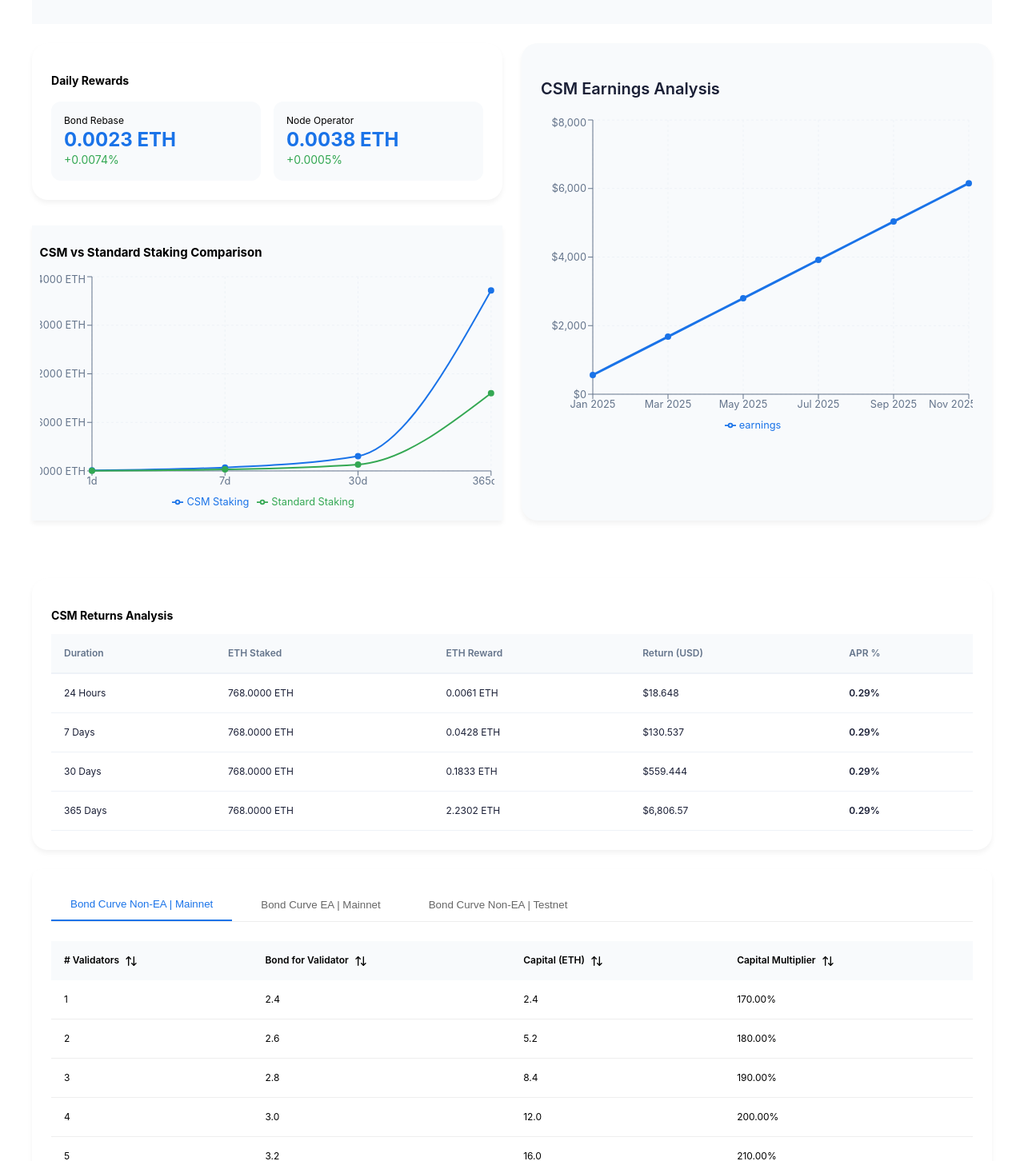
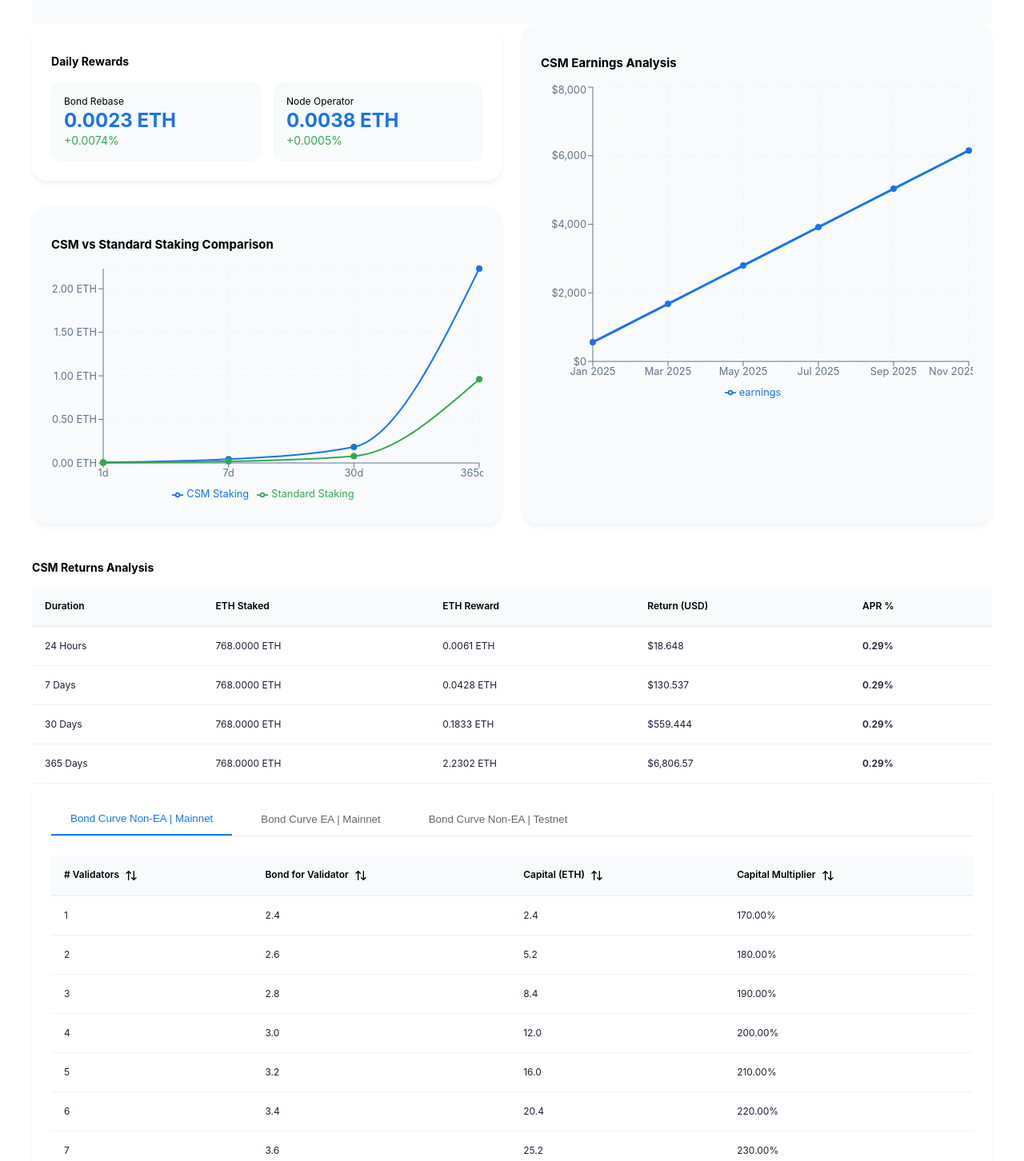
Before and after one commit to kayvee-x/lido-csm, a React (Create React App) app: page / in a window 1280 px wide. Shown: the part 363-1815 px from the top of the page at 80% size. Built offline with nearby package versions, Linux system fonts and the light colour scheme; no server answers.

Commit message:
graph fix

```diff
--- a/src/app.css
+++ b/src/app.css
@@ -1,8 +1,11 @@
+/* Base Styles */
 body {
   font-size: 12px;
   line-height: 1.3333733333;
   font-weight: 400;
 }
+
+/* Layout Containers */
 .calculator-container {
   min-height: 100vh;
   padding: 0px 10px;
@@ -16,6 +19,13 @@ body {
   border: 1px solid rgba(255, 255, 255, 0.1);
 }
 
+.calculator-main {
+  display: flex;
+  flex-direction: column;
+  gap: 40px;
+}
+
+/* Header Styles */
 .calculator-header {
   text-align: center;
   margin-bottom: 20px;
@@ -32,52 +42,64 @@ body {
   margin-top: 15px;
 }
 
-  .calculator-main {
-    display: flex;
-    flex-direction: column;
-    gap: 40px;
-  }
-
+/* Input Sections */
 .calculator-input-section {
   backdrop-filter: blur(10px);
   border-radius: 20px;
   padding: 30px;
 }
 
+.input-wrapper {
+  display: flex;
+  flex-direction: row;
+  justify-content: space-between;
+  padding: 1rem 3rem;
+  background: #f8fafc;
+}
+
+.input-group, .select-group {
+  display: flex;
+  align-items: center;
+  gap: 20px;
+  margin: 20px 0;
+}
+
+.input-label {
+  min-width: 120px;
+  flex-shrink: 0;
+}
+
+.input-field {
+  width: 150px;
+  padding: 8px 12px;
+  flex: 1;
+}
+
+/* Form Controls */
+input, select {
+  border: 1px solid #86868b;
+  padding: 10px 10px;
+  border-radius: 5px;
+  font-size: 16px;
+  transition: all 0.3s ease;
+  margin-left: 5px;
+}
+
+input:focus, select:focus {
+  border-color: #86868b;
+}
+
+/* Results Section */
 .calculator-results {
   display: grid;
   grid-template-columns: repeat(auto-fit, minmax(350px, 1fr));
   gap: 30px;
 }
+
 .calculator-content {
   display: flex;
   flex-direction: column;
   gap: 2rem;
-  }
-
-  .primary-section {
-    display: flex;
-    flex-direction: column;
-    gap: 1.5rem;
-  }
-
-  .metrics-grid {
-    display: grid;
-    grid-template-columns: repeat(auto-fit, minmax(350px, 1fr));
-    gap: 1.5rem;
-  }
-
-  .analysis-section {
-    display: flex;
-    flex-direction: column;
-    gap: 1.5rem;
-    margin-top: 1rem;
-  }
-
-  @media (max-width: 768px) {
-    .metrics-grid {
-      grid-template-columns: 1fr;
-    }
 }
 
 .calculator-breakdown,
@@ -94,20 +116,11 @@ body {
   border-color: #0071e3;
 }
 
-  input, select {
-    border: 1px solid rgb(7, 0, 0);
-    padding: 10px 10px;
-    border-radius: 5px;
-    font-size: 16px;
-    transition: all 0.3s ease;
-    margin-left: 5px;
-    border-color: #86868b;
-
-  }
-
-  input:focus, select:focus {
-    border-color: #86868b;
-    /* box-shadow: 0 0 0 2px rgba(1, 23, 46, 0.3); */
+/* Metrics */
+.metrics-grid {
+  display: grid;
+  grid-template-columns: repeat(auto-fit, minmax(350px, 1fr));
+  gap: 1.5rem;
 }
 
 .metric-value {
@@ -123,53 +136,7 @@ body {
   letter-spacing: 1px;
 }
 
-  @media (max-width: 768px) {
-    .calculator-wrapper {
-      padding: 20px;
-    }
-
-    .calculator-title {
-      font-size: 2.5rem;
-    }
-  }
-
-  .input-wrapper {
-    display: flex;
-    flex-direction: row;
-    justify-content: space-between;
-    padding: 1rem 3rem;
-    background: #f8fafc;
-  }
-  .input-group {
-    display: flex;
-    align-items: center;
-    gap: 20px;
-    margin: 20px 0;
-  }
-  .input-field {
-    width: 150px;
-    padding: 8px 12px;
-  }
-
-
-
-  .input-label {
-    min-width: 120px;
-    flex-shrink: 0;
-  }
-
-  .input-field {
-    flex: 1;
-  }
-
-  .select-group {
-    display: flex;
-    align-items: center;
-    gap: 20px;
-    margin: 20px 0;
-  }
-
-
+/* Rewards Section */
 .rewards-panel {
   display: flex;
   flex-direction: column;
@@ -214,6 +181,7 @@ body {
   font-size: 0.875rem;
 }
 
+/* Timeline */
 .rewards-timeline {
   display: grid;
   grid-template-columns: repeat(4, 1fr);
@@ -235,78 +203,21 @@ body {
   color: #1a1f36;
 }
 
-  .earnings-chart  {
+/* Charts and Tables */
+.earnings-chart,
+.cumulative-rewards {
   font-size: 0.8rem;
   background: #f8fafc;
   border-radius: 20px;
   padding: 24px;
   box-shadow: 0 4px 6px rgba(0, 0, 0, 0.05);
 }
-  .cumulative-rewards{
-    font-size: 0.8rem;
-    background: #f8fafc;
-    box-shadow: 0 4px 6px rgba(0, 0, 0, 0.05);
-  }
-  .earnings-chart h3 {
-    font-size: 1.25rem;
-    font-weight: 600;
-    margin-bottom: 20px;
-    color: #1a1f36;
-  }
 
-  .staking-table-container {
-    background: white;
-    border-radius: 20px;
-    padding: 24px;
-    margin-top: 24px;
-    box-shadow: 0 4px 6px rgba(0, 0, 0, 0.05);
-  }
 .chart-container {
   font-size: 0.8rem;
 }
-  .table-responsive {
-    overflow-x: auto;
-    margin: 0 -24px;
-    padding: 0 24px;
-  }
 
-  .staking-table {
-    width: 100%;
-    border-collapse: separate;
-    border-spacing: 0;
-  }
-
-  .staking-table th {
-    background: #f8fafc;
-    padding: 16px;
-    text-align: left;
-    font-weight: 600;
-    color: #64748b;
-    border-bottom: 2px solid #eef2f7;
-  }
-
-  .staking-table td {
-    padding: 16px;
-    border-bottom: 1px solid #eef2f7;
-    color: #1a1f36;
-  }
-
-  .return-percentage {
-    color: #34a853;
-    font-weight: 600;
-  }
-
-  @media (max-width: 768px) {
-    .staking-table th,
-    .staking-table td {
-      padding: 12px;
-      font-size: 0.875rem;
-    }
-  }
-  .cumulative-rewards {
-    padding: 0.6rem;
-  }
-
+/* Bond Curve Styles */
 .bond-curve-container {
   background: white;
   border-radius: 12px;
@@ -339,21 +250,36 @@ body {
   border-bottom: 2px solid #1a73e8;
 }
 
-  .table-wrapper {
+/* Table Styles */
+.table-wrapper,
+.table-responsive {
   overflow-x: auto;
 }
 
-  .bond-table {
+.bond-table,
+.staking-table {
   width: 100%;
   border-collapse: separate;
   border-spacing: 0;
 }
 
-  .bond-table th {
+.bond-table th,
+.staking-table th {
   background: #f8fafc;
   padding: 16px;
   text-align: left;
   font-weight: 600;
+  border-bottom: 2px solid #eef2f7;
+}
+
+.bond-table td,
+.staking-table td {
+  padding: 16px;
+  border-bottom: 1px solid #eef2f7;
+  color: #1a1f36;
+}
+
+.bond-table th {
   cursor: pointer;
   user-select: none;
   white-space: nowrap;
@@ -361,11 +287,6 @@ body {
 
 .bond-table th:hover {
   background: #f1f5f9;
-  }
-
-  .bond-table td {
-    padding: 16px;
-    border-bottom: 1px solid #eee;
 }
 
 .bond-table tbody tr:hover {
@@ -380,8 +301,27 @@ body {
   vertical-align: middle;
 }
 
+.return-percentage {
+  color: #34a853;
+  font-weight: 600;
+}
+
+/* Responsive Styles */
 @media (max-width: 768px) {
-    .bond-curve-container {
+  .calculator-wrapper {
+    padding: 20px;
+  }
+
+  .calculator-title {
+    font-size: 2.5rem;
+  }
+
+  .metrics-grid {
+    grid-template-columns: 1fr;
+  }
+
+  .bond-curve-container,
+  .staking-table-container {
     padding: 16px;
   }
 
@@ -391,21 +331,20 @@ body {
   }
 
   .bond-table th,
-    .bond-table td {
+  .bond-table td,
+  .staking-table th,
+  .staking-table td {
     padding: 12px;
     font-size: 14px;
   }
-  }
-  @media (max-width: 768px) {
+
   .yield-comparison,
   .yield-chart-container {
     display: none;
   }
-    .input-group, .select-group {
-      display: flex;
-      gap: 20px;
-      margin: 20px 0;
+
+  .input-group,
+  .select-group {
     flex-direction: column;
-
   }
 }
--- a/src/components/RewardsBreakdown.jsx
+++ b/src/components/RewardsBreakdown.jsx
@@ -57,8 +57,11 @@ export function RewardsBreakdown({ daily, cumulative, calculations }) {
               <XAxis dataKey="period" stroke="#64748b" />
               <YAxis
                 stroke="#64748b"
-                tickFormatter={value => `${formatEth(value)} ETH`}
+                tickFormatter={value => `${(value).toFixed(2)} ETH`}
+                domain={[0, 'auto']}
+                scale="linear"
               />
+
               <Tooltip
                 contentStyle={{
                   background: '#fff',
```
Lines whose indentation alone changed are shown as unchanged.
